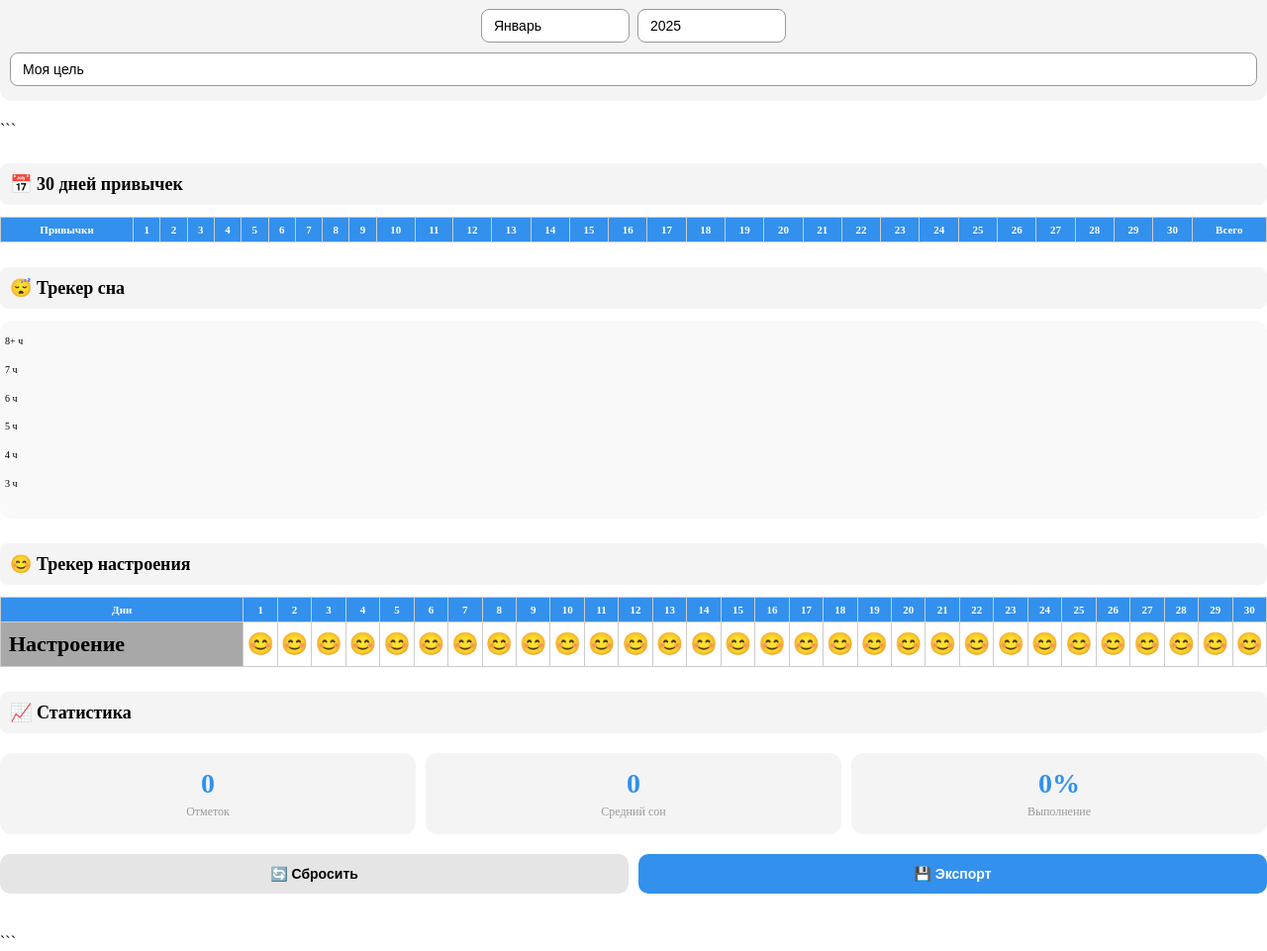
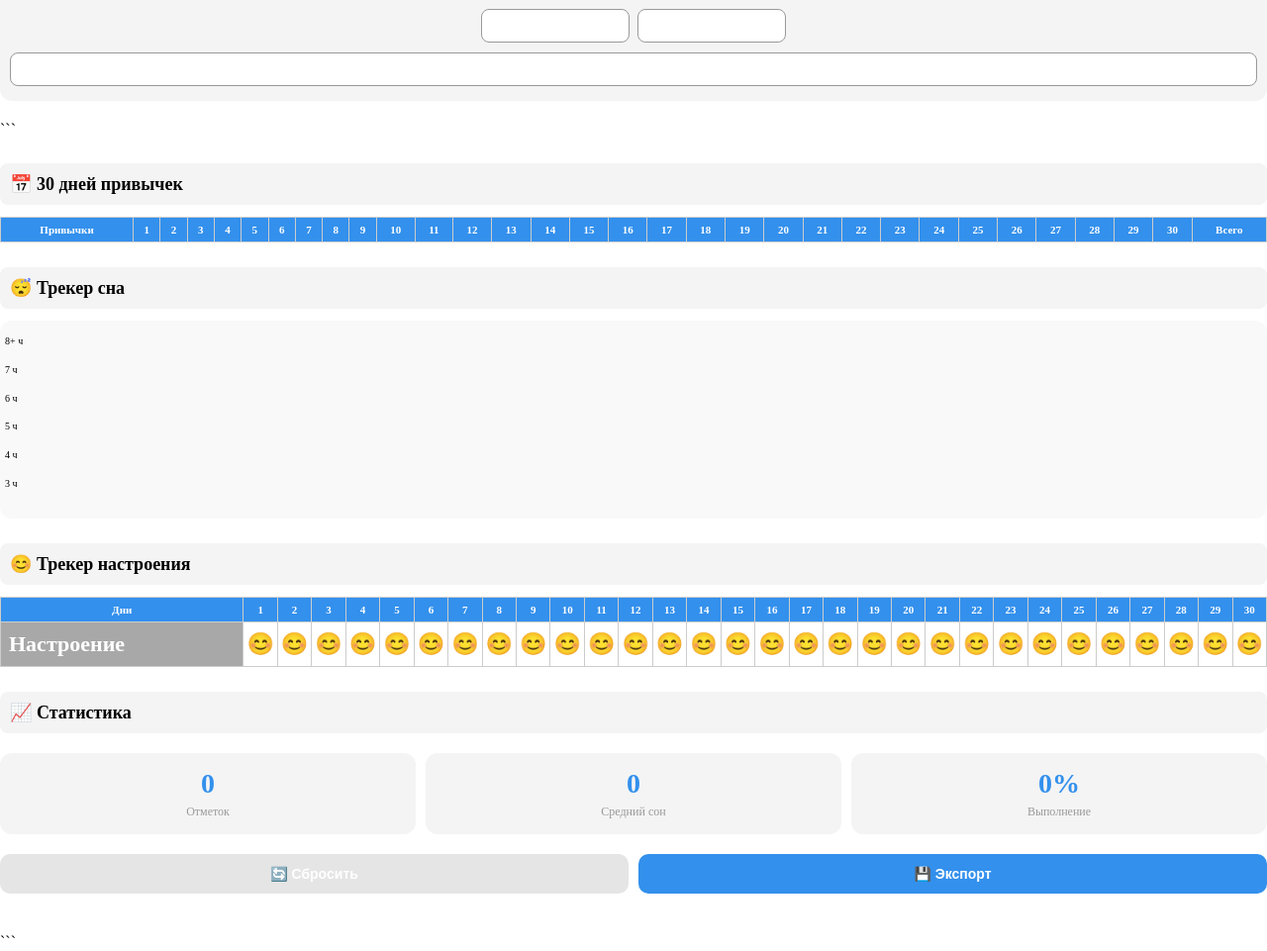
Before and after one commit to vcwvhfr7pr-alt/Tracker2756bot, a plain HTML site: page index.html in a window 1280 px wide. Shown: the part 60-1021 px from the top of the page at 99% size. Drawn offline with Linux system fonts and the light colour scheme; a script that the page names is missing.

Commit message:
Update index.html

````diff
--- a/index.html
+++ b/index.html
@@ -18,7 +18,7 @@
     body {
         font-family: -apple-system, BlinkMacSystemFont, 'Segoe UI', Roboto, Arial, sans-serif;
         background: var(--tg-theme-bg-color, #ffffff);
-        color: var(--tg-theme-text-color, #000000);
+        color: var(--tg-theme-text-color, #ffffff);
         padding: 10px;
         overflow-x: hidden;
         touch-action: pan-y;
@@ -56,8 +56,8 @@
         border: 1px solid var(--tg-theme-hint-color, #999);
         border-radius: 8px;
         font-size: 14px;
-        background: var(--tg-theme-bg-color, #fff);
-        color: var(--tg-theme-text-color, #000);
+        background: var(--tg-theme-secondary-bg-color, #fff);
+        color: var(--tg-theme-text-color, #ffffff);
         flex: 1;
         min-width: 100px;
         max-width: 150px;
@@ -95,7 +95,7 @@
         text-align: left;
         padding-left: 8px;
         background: var(--tg-theme-secondary-bg-color, #a8a8a8);
-        color: var(--tg-theme-text-color, #000);
+        color: var(--tg-theme-text-color, #ffffff);
         font-weight: 600;
         min-width: 120px;
         position: sticky;
@@ -254,7 +254,7 @@
 
     .btn-secondary {
         background: var(--tg-theme-secondary-bg-color, #e5e5e5);
-        color: var(--tg-theme-text-color, #000);
+        color: var(--tg-theme-text-color, #ffffff);
     }
 </style>
 ```
````
